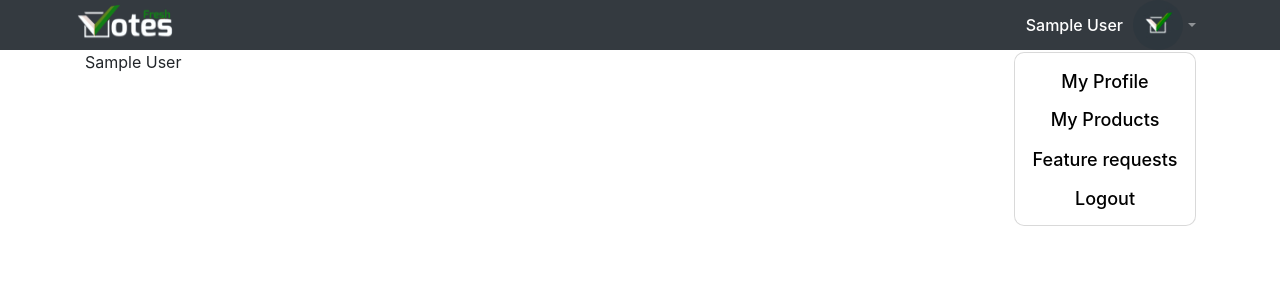
After one commit to 3asyPe/FreshVotes, a Spring Boot app: page /user/1/profile in a window 1280 px wide, after a click that opens the changed part. The commit adds this page. Shown: the top 300 px of the page. Run offline with Spring Boot 4, Linux system fonts and the light colour scheme; the visitor is signed in with stand-in values (Sample User, id 1); some of the project's set-up classes (security, data sources, template engines, error pages and the like) are left out, and stand-ins take their place; some libraries are stand-ins or nearby versions.

Commit message:
Make new navigation

```diff
--- /dev/null
+++ b/FreshVotes/src/main/java/com/freshvotes/contoller/UserController.java
@@ -0,0 +1,48 @@
+package com.freshvotes.contoller;
+
+import java.util.List;
+
+import org.springframework.beans.factory.annotation.Autowired;
+import org.springframework.stereotype.Controller;
+import org.springframework.ui.Model;
+import org.springframework.web.bind.annotation.GetMapping;
+import org.springframework.web.bind.annotation.PathVariable;
+import org.springframework.web.bind.annotation.RequestMapping;
+
+import com.freshvotes.domain.Feature;
+import com.freshvotes.domain.User;
+import com.freshvotes.service.FeatureService;
+import com.freshvotes.service.UserService;
+
+@Controller
+@RequestMapping("/user/{userId}")
+public class UserController {
+
+	@Autowired
+	private UserService userService;
+
+	@Autowired
+	private FeatureService featureService;
+
+	@GetMapping("/profile")
+	public String showUserProfile(@PathVariable int userId,
+								  Model model) {
+		User user = userService.findById(userId);
+
+		model.addAttribute("user", user);
+
+		return "userProfile";
+	}
+
+	@GetMapping("/features")
+	public String showUserFeatureRequests(@PathVariable int userId,
+										  Model model) {
+		User user = userService.findById(userId);
+		List<Feature> features = featureService.findByUser(user);
+
+		model.addAttribute("features", features);
+
+		return "userFeatureRequests";
+	}
+
+}
--- a/FreshVotes/src/main/java/com/freshvotes/repository/FeatureRepository.java
+++ b/FreshVotes/src/main/java/com/freshvotes/repository/FeatureRepository.java
@@ -6,6 +6,7 @@ import org.springframework.data.jpa.repository.JpaRepository;
 
 import com.freshvotes.domain.Feature;
 import com.freshvotes.domain.Product;
+import com.freshvotes.domain.User;
 
 public interface FeatureRepository extends JpaRepository<Feature, Integer>{
 
@@ -13,4 +14,6 @@ public interface FeatureRepository extends JpaRepository<Feature, Integer>{
 
 	void deleteByTitle(String title);
 
+	List<Feature> findByUser(User user);
+
 }
--- a/FreshVotes/src/main/java/com/freshvotes/service/FeatureService.java
+++ b/FreshVotes/src/main/java/com/freshvotes/service/FeatureService.java
@@ -107,4 +107,8 @@ public class FeatureService {
 		}
 		save(feature);
 	}
+
+	public List<Feature> findByUser(User user) {
+		return featureRepo.findByUser(user);
+	}
 }
--- /dev/null
+++ b/FreshVotes/src/main/resources/static/css/headerFragment.css
@@ -0,0 +1,139 @@
+.navbar{
+    padding: 0;
+}
+
+.navbar-brand{
+    margin-left: -25px;
+}
+
+.header-container{
+	margin: 0 auto;
+}
+
+.header-dropdown{
+    height: 100%;
+
+    padding: 0 5px;
+    margin-right: -6px;
+
+    display: flex;
+    cursor: pointer;
+}
+
+.header-dropdown::after{
+    color: rgba(255, 255, 255, 0.45);
+    margin: auto 0;
+}
+
+.header-dropdown:hover{
+    background-color: rgba(0, 0, 0, 0.1);
+}
+
+.header-dropdown-icon-element{
+    color: #fff;
+
+    margin: auto 5px;
+}
+
+.down-arrow{
+    width: 10px;
+    height: 10px;
+}
+
+.header-user-image{
+    border-radius: 50%;
+    width: 50px;
+    height: 50px;
+}
+
+.header-name{
+    font-weight: 500;
+}
+
+.dropdown-menu{
+    margin-right: -1px;
+    padding: 0;
+
+	border-radius: 10px;
+	overflow: hidden;
+}
+
+#dropdown-first{
+	padding-top: 10px;
+}
+
+#dropdown-last{
+	padding-bottom: 8px;
+}
+
+#dropdown-first,
+#dropdown-last{
+	height: 46px;
+}
+
+
+.dropdown-item-inner{
+    height: 100%;
+    width: 100%;
+}
+
+.dropdown-item-content{
+    border: none;
+    background: none;
+    text-decoration: none;
+
+    display: flex;
+    justify-content: center;
+    align-items: center;
+
+    height: 40px;
+    width: 100%;
+    padding: 0 5px;
+
+    color: #000;
+    font-weight: 500;
+}
+
+.dropdown-item-content:active,
+.dropdown-item-content:focus,
+.dropdown-item-content:hover{
+    border: none;
+    background: none;
+    box-shadow: none;
+    outline: none;
+
+    text-decoration: none;
+    color: #000;
+}
+
+.dropdown-container{
+    padding: 0;
+}
+
+.dropdown-item{
+    min-height: 40px;
+    min-width: 180px;
+    padding: 0;
+
+    text-align: center;
+
+    color: #000;
+
+    font-size: 18px;
+    font-weight: 500;
+}
+
+.dropdown-item:focus,
+.dropdown-item:active{
+    background-color: #dbdee0;
+    outline: none;
+
+    color: #000;
+}
+
+@media(max-width: 576px){
+
+	.navbar{
+		padding: 0 15px;
+	}
+}
--- a/FreshVotes/src/main/resources/templates/featureUserView.html
+++ b/FreshVotes/src/main/resources/templates/featureUserView.html
@@ -116,7 +116,10 @@
                     <ul th:each="comment : ${comments}"
                         th:with="comments = ${comment.comments}" th:id="|comment-div-${comment.id}|">
                         <li class="media" th:id="|comment-${comment.id}|">
-                            <img th:src="@{${comment.user.imageURL}}" class="user-image">
+                            <a th:href="@{/user/{userId}/profile(userId=${comment.user.id})}">
+                            	<img th:src="@{${comment.user.imageURL}}" class="user-image">
+                            </a>
+
                             <div class="media-body">
                                 <div class="comment-header">
                                     <div class="comment-title" th:text="${comment.user.name}">Media heading</div>
--- a/FreshVotes/src/main/resources/templates/fragments/header.html
+++ b/FreshVotes/src/main/resources/templates/fragments/header.html
@@ -10,47 +10,94 @@
 <body>
 
 <div th:fragment="headerElement" th:remove="tag">
-	<!-- 	Content in fragment -->
-	<meta name="viewport" content="width=device-width, initial-scale=1, shrink-to-fit=no">
-	<script src="https://code.jquery.com/jquery-3.4.1.slim.min.js" integrity="sha384-J6qa4849blE2+poT4WnyKhv5vZF5SrPo0iEjwBvKU7imGFAV0wwj1yYfoRSJoZ+n" crossorigin="anonymous"></script>
-	<script src="https://cdn.jsdelivr.net/npm/popper.js@1.16.0/dist/umd/popper.min.js" integrity="sha384-Q6E9RHvbIyZFJoft+2mJbHaEWldlvI9IOYy5n3zV9zzTtmI3UksdQRVvoxMfooAo" crossorigin="anonymous"></script>
-	<script src="https://stackpath.bootstrapcdn.com/bootstrap/4.4.1/js/bootstrap.min.js" integrity="sha384-wfSDF2E50Y2D1uUdj0O3uMBJnjuUD4Ih7YwaYd1iqfktj0Uod8GCExl3Og8ifwB6" crossorigin="anonymous"></script>
-	<link rel="stylesheet" href="https://stackpath.bootstrapcdn.com/bootstrap/4.5.0/css/bootstrap.min.css" integrity="sha384-9aIt2nRpC12Uk9gS9baDl411NQApFmC26EwAOH8WgZl5MYYxFfc+NcPb1dKGj7Sk" crossorigin="anonymous">
+	<!--     Content in fragment -->
+	<meta name="viewport"
+		content="width=device-width, initial-scale=1, shrink-to-fit=no">
+	<script src="https://code.jquery.com/jquery-3.4.1.slim.min.js"
+		integrity="sha384-J6qa4849blE2+poT4WnyKhv5vZF5SrPo0iEjwBvKU7imGFAV0wwj1yYfoRSJoZ+n"
+		crossorigin="anonymous"></script>
+	<script
+		src="https://cdn.jsdelivr.net/npm/popper.js@1.16.0/dist/umd/popper.min.js"
+		integrity="sha384-Q6E9RHvbIyZFJoft+2mJbHaEWldlvI9IOYy5n3zV9zzTtmI3UksdQRVvoxMfooAo"
+		crossorigin="anonymous"></script>
+	<script
+		src="https://stackpath.bootstrapcdn.com/bootstrap/4.4.1/js/bootstrap.min.js"
+		integrity="sha384-wfSDF2E50Y2D1uUdj0O3uMBJnjuUD4Ih7YwaYd1iqfktj0Uod8GCExl3Og8ifwB6"
+		crossorigin="anonymous"></script>
+	<link rel="stylesheet"
+		href="https://stackpath.bootstrapcdn.com/bootstrap/4.5.0/css/bootstrap.min.css"
+		integrity="sha384-9aIt2nRpC12Uk9gS9baDl411NQApFmC26EwAOH8WgZl5MYYxFfc+NcPb1dKGj7Sk"
+		crossorigin="anonymous">
+	<link rel="stylesheet" type="text/css"
+		th:href="@{/css/headerFragment.css}">
 </div>
 
 <div th:fragment="header" th:remove="tag">
 
 	<nav class="navbar navbar-expand-lg navbar-dark bg-dark">
-	  <a class="navbar-brand" href="/"><img th:src="@{/images/FreshVotes_Header_Logo.png}"></a>
-	  <button class="navbar-toggler" type="button" data-toggle="collapse" data-target="#navbarText" aria-controls="navbarText" aria-expanded="false" aria-label="Toggle navigation">
-	    <span class="navbar-toggler-icon"></span>
-	  </button>
-	  <div class="collapse navbar-collapse" id="navbarText">
+		<div class="container header-container">
+			<a class="navbar-brand" href="/"><img
+				th:src="@{/images/FreshVotes_Header_Logo.png}"></a>
 
-	 		<ul class="navbar-nav mr-auto" sec:authorize="isAuthenticated()">
-		      <li class="nav-item">
-		        <a class="nav-link" href="/dashboard/private">My Products</a>
-		      </li>
-		    </ul>
-
-		    <div class="navbar-nav ml-auto">
 			<div sec:authorize="!isAuthenticated()">
 				<button class="btn btn-info" id="loginBtn">Log in</button>
-
 				<script>
-			    		$(function(){
-			    			$("#loginBtn").click(function(){
+					$(function() {
+						$("#loginBtn").click(function() {
 							window.location.href = "/login"
 						})
 					});
 				</script>
 			</div>
 
-		    	<div sec:authorize="isAuthenticated()">
-			    	<form action="/logout" method="post">
-						<input type="hidden" th:name="${_csrf.parameterName}" th:value="${_csrf.token}"/>
-						<button type="submit" class="btn btn-info">Logout</button>
+			<div sec:authorize="isAuthenticated()" class="dropdown">
+
+				<div class="dropdown-toggle header-dropdown"
+					id="dropdownMenuButton" data-toggle="dropdown"
+					aria-haspopup="true" aria-expanded="false">
+					<div th:text="${#authentication.getPrincipal().getName()}"
+						class="header-dropdown-icon-element header-name"></div>
+					<img th:src="@{${#authentication.getPrincipal().getImageURL()}}"
+						class="header-dropdown-icon-element header-user-image">
+				</div>
+
+				<div class="dropdown-menu dropdown-menu-right"
+					aria-labelledby="dropdownMenuButton">
+					<div class="dropdown-container">
+
+						<div class="dropdown-item">
+							<div class="dropdown-item-inner">
+								<a class="dropdown-item-content" id="dropdown-first"
+									th:href="@{/user/{userId}/profile(userId=${#authentication.getPrincipal().getId()})}">My
+									Profile</a>
+							</div>
+						</div>
+
+						<div class="dropdown-item">
+							<div class="dropdown-item-inner">
+								<a class="dropdown-item-content" href="/dashboard/private">My
+									Products</a>
+							</div>
+						</div>
+
+						<div class="dropdown-item">
+							<div class="dropdown-item-inner">
+								<a class="dropdown-item-content"
+									th:href="@{/user/{userId}/features(userId=${#authentication.getPrincipal().getId()})}">Feature
+									requests</a>
+							</div>
+						</div>
+
+						<div class="dropdown-item">
+							<form action="/logout" method="post"
+								class="dropdown-item-inner">
+								<input type="hidden" th:name="${_csrf.parameterName}"
+									th:value="${_csrf.token}" />
+								<button type="submit" class="dropdown-item-content" id="dropdown-last">Logout</button>
 							</form>
+						</div>
+
+					</div>
 				</div>
 			</div>
 
--- /dev/null
+++ b/FreshVotes/src/main/resources/templates/userProfile.html
@@ -0,0 +1,26 @@
+<!DOCTYPE html>
+<html xmlns:th="http://www.thymeleaf.org"
+      xmlns:sec="http://thymeleaf.org/thymeleaf-extras-springsecurity5">
+<head>
+
+    <meta charset="UTF-8">
+
+    <title>FreshVotes User</title>
+
+    <script th:replace="fragments/header :: headerElement"></script>
+
+    <link rel="stylesheet" type="text/css" th:href="@{/css/userProfile.css}" />
+
+</head>
+<body>
+
+<div th:replace="fragments/header :: header"></div>
+
+<div class="container">
+
+	<div th:text="${user.name}"></div>
+
+</div>
+
+</body>
+</html>
```
Also changed, not shown: FreshVotes/src/main/java/com/freshvotes/service/UserService.java (+16 -0 lines), FreshVotes/src/main/resources/static/css/login.css (+8 -0 lines), FreshVotes/src/main/resources/static/javaScript/featureUserView.js (+8 -3 lines), FreshVotes/src/main/resources/templates/userFeatureRequests.html (added, +28 -0 lines), FreshVotes/src/main/resources/static/css/userProfile.css (added), FreshVotes/src/main/resources/static/images/down-arrow.svg (added), FreshVotes/src/main/resources/static/images/like.svg (added). Lines whose indentation alone changed are shown as unchanged.
